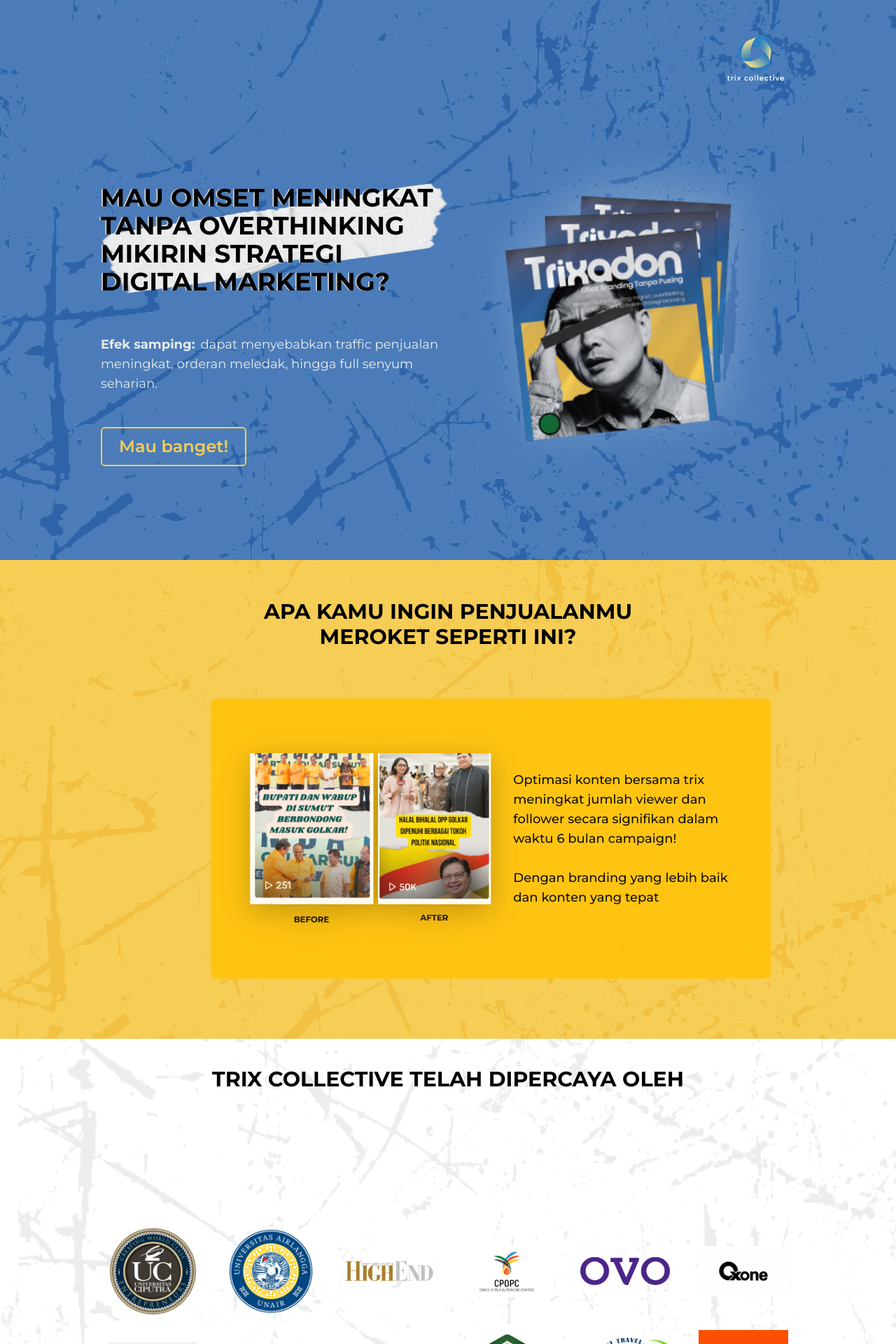
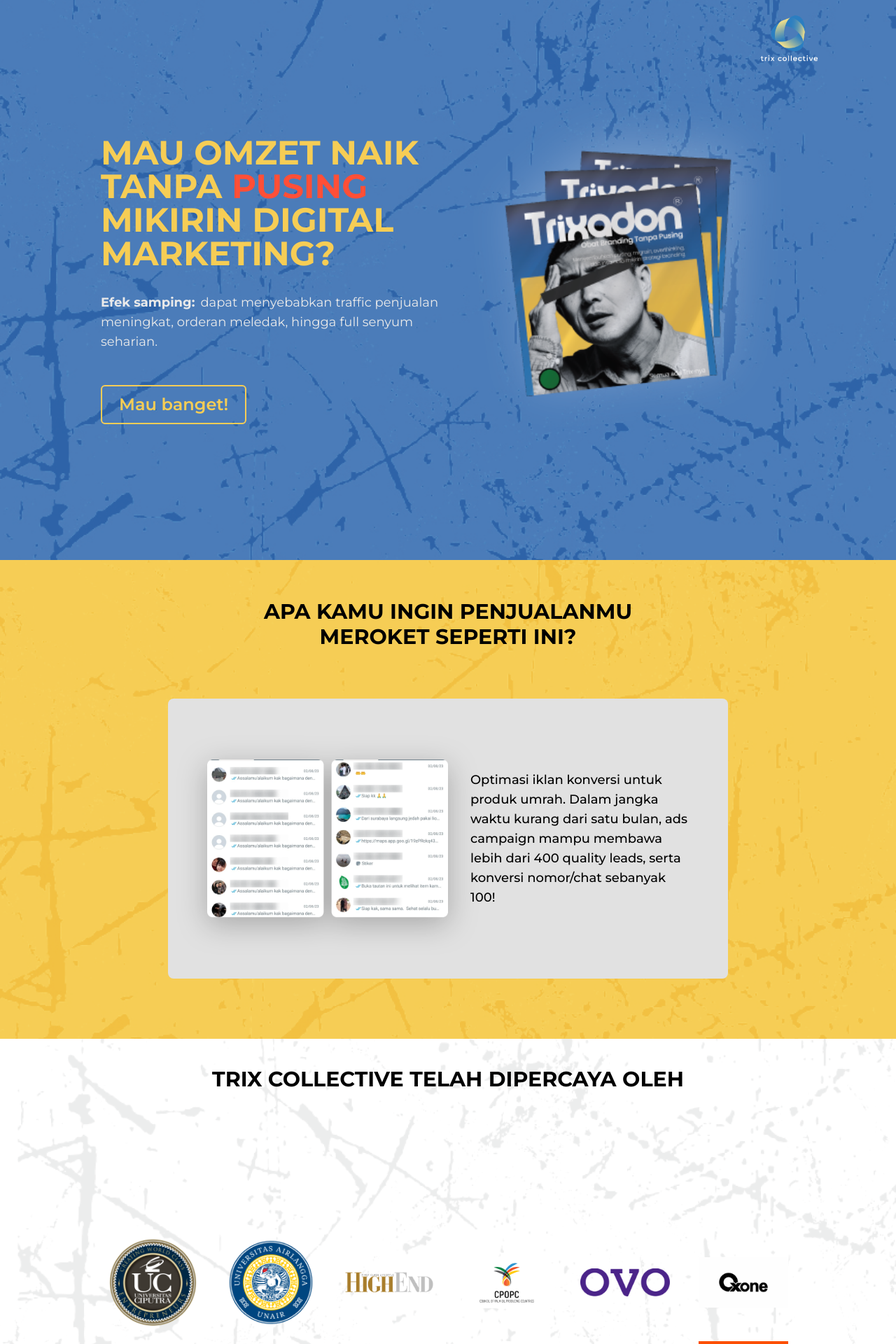
Before and after one commit to masbagaspn/landing-page-trix, a React (Vite) app: page / in a window 1280 px wide. Shown: the top 1920 px of the page at 70% size. Built offline with nearby package versions, Linux system fonts and the light colour scheme.

Commit message:
change headline and add many more in partner section

```diff
--- a/src/components/prices/PriceMainFeatures.jsx
+++ b/src/components/prices/PriceMainFeatures.jsx
@@ -5,11 +5,13 @@
     <div className="w-full flex flex-col gap-2">
       <strong className="text-3xl font-medium inline-flex gap-2 lg:text-2xl">
         <span className="relative">
-          <span className="relative z-10">{data.total}</span>
+          <span className="relative z-10 drop-shadow-price-title">
+            {data.total}
+          </span>
           <div className="absolute left-0 top-0 bg-yellow-primary w-8 h-8 rounded-full z-0" />
         </span>
         <span className="relative">
-          <span className="relative z-10">{name}</span>
+          <span className="relative z-10 drop-shadow-price-title">{name}</span>
           <div className="absolute bottom-1.5 left-0 bg-yellow-primary w-[105%] h-2 z-0" />
         </span>
       </strong>
--- a/src/components/sections/Copy1.jsx
+++ b/src/components/sections/Copy1.jsx
@@ -7,7 +7,7 @@
   return (
     <Section
       className={clsx(
-        "w-full py-8 flex flex-col items-center justify-center gap-5",
+        "w-full py-8 flex flex-col items-center justify-center gap-5 lg:gap-10",
         "bg-[url('/assets/background/bg-yellow-mobile.png')] bg-top bg-cover bg-no-repeat",
         "lg:bg-[url('/assets/background/bg-yellow-desktop.png')]"
       )}
--- a/src/components/sections/Copy2.jsx
+++ b/src/components/sections/Copy2.jsx
@@ -6,7 +6,7 @@
   return (
     <Section
       className={clsx(
-        "w-full h-fit pt-6 pb-16 flex flex-col justify-center items-center gap-8 lg:py-14",
+        "w-full h-fit pt-6 pb-16 flex flex-col justify-center items-center gap-8 lg:py-14 lg:gap-7",
         "bg-[url('/assets/background/bg-blue-mobile.png')] bg-cover bg-top bg-no-repeat"
       )}
     >
--- a/src/components/sections/Hero.jsx
+++ b/src/components/sections/Hero.jsx
@@ -6,7 +6,7 @@
   return (
     <Section
       className={clsx(
-        "w-full min-h-screen flex flex-col justify-center items-center pt-6 pb-16 lg:hidden",
+        "w-full min-h-screen flex flex-col justify-center items-center pt-6 pb-16 gap-6 lg:hidden",
         "bg-[url('/assets/background/bg-blue-mobile.png')] bg-cover bg-center bg-no-repeat"
       )}
     >
@@ -15,20 +15,22 @@
         alt="logo"
         className="w-32 h-auto aspect-square"
       />
-      <h2 className="relative font-bold text-2xl text-center drop-shadow-grey uppercase">
-        <span className="relative z-20">{hero.title}</span>
-        <img
+      <h2 className="relative font-bold text-2xl text-center uppercase text-yellow-primary">
+        MAU OMZET NAIK TANPA{" "}
+        <strong className="text-[#FF4F37] font-bold">{` PUSING `}</strong>
+        MIKIRIN DIGITAL MARKETING?
+        {/* <img
           src="/assets/tape.png"
           alt="trixadon"
           className="absolute left-1/2 top-1/2 -translate-x-1/2 -translate-y-1/2 z-0"
-        />
+        /> */}
       </h2>
       <img
         src="/assets/images/trixadon.png"
         alt="trixadon"
-        className="drop-shadow-trixadon mb-4"
+        className="drop-shadow-trixadon"
       />
-      <p className="text-sm text-white text-center mb-16">
+      <p className="text-sm text-white text-center">
         <span className="mr-1 font-bold">Efek samping:</span>
         {hero.desc}
       </p>
--- a/src/components/sections/HeroDesktop.jsx
+++ b/src/components/sections/HeroDesktop.jsx
@@ -6,12 +6,12 @@
   return (
     <Section
       className={clsx(
-        "w-full min-h-screen py-7",
+        "relative w-full min-h-screen py-7",
         "bg-[url('/assets/background/bg-blue-desktop.png')] bg-cover bg-center bg-no-repeat",
         "hidden lg:flex flex-col gap-4"
       )}
     >
-      <div className="w-full flex justify-end">
+      <div className="absolute right-24 top-0">
         <img
           src="/assets/logo.png"
           alt="logo"
@@ -20,13 +20,17 @@
       </div>
       <div className="w-full grow grid grid-cols-2">
         <div className="flex flex-col justify-center">
-          <h2 className="relative font-bold text-4xl drop-shadow-grey uppercase mb-14 2xl:text-6xl">
-            <span className="relative z-20">{hero.title}</span>
-            <img
+          <h2 className="relative font-bold text-5xl uppercase mb-8 2xl:text-7xl">
+            <span className="relative z-20 text-yellow-primary">
+              MAU OMZET NAIK TANPA{" "}
+              <strong className="text-[#FF4F37] font-bold">{` PUSING `}</strong>
+              MIKIRIN DIGITAL MARKETING?
+            </span>
+            {/* <img
               src="/assets/tape.png"
               alt="trixadon"
               className="absolute left-1/2 top-1/2 -translate-x-1/2 -translate-y-1/2 w-full h-full z-0"
-            />
+            /> */}
           </h2>
           <p className="text-lg text-white mb-12 2xl:text-2xl">
             <span className="mr-2 font-bold">Efek samping:</span>
--- a/src/components/sections/Offers.jsx
+++ b/src/components/sections/Offers.jsx
@@ -11,7 +11,7 @@
   useEffect(() => {
     const interval = setInterval(() => {
       setIndex((index) => (index + 1) % 3);
-    }, 3000);
+    }, 5000);
 
     return () => clearInterval(interval);
   }, []);
--- a/src/components/sections/Partners.jsx
+++ b/src/components/sections/Partners.jsx
@@ -6,12 +6,12 @@
   return (
     <Section
       className={clsx(
-        "flex flex-col py-9 pb-14 gap-4 lg:pt-10 lg:gap-48 lg:pb-48",
+        "flex flex-col py-9 pb-14 gap-4 lg:pt-10 lg:pb-48",
         "bg-[url('/assets/background/bg-white.png')] bg-cover bg-center bg-no-repeat"
       )}
     >
-      <h2 className="section-title">{partners.title}</h2>
-      <div className="w-full grid grid-cols-6 gap-5">
+      <h2 className="section-title mb-4 lg:mb-48">{partners.title}</h2>
+      <div className="w-full grid grid-cols-6 gap-5 mb-5 lg:mb-10">
         {partners.partners.map((p) => (
           <div
             key={p.name}
@@ -25,6 +25,9 @@
           </div>
         ))}
       </div>
+      <span className="text-xs font-semibold text-center lg:text-xl">
+        And many more...
+      </span>
     </Section>
   );
 };
--- a/src/components/sections/Prices.jsx
+++ b/src/components/sections/Prices.jsx
@@ -20,7 +20,7 @@
           <Price key={p.name} data={p} />
         ))}
       </div>
-      <button className="button-blue w-fit self-center uppercase">
+      <button className="button-blue w-fit self-center uppercase hidden lg:block">
         Diskusikan budgetmu sekarang!
       </button>
     </Section>
--- a/src/components/sections/Testimonies.jsx
+++ b/src/components/sections/Testimonies.jsx
@@ -19,6 +19,9 @@
             key={t.name}
             className="flex flex-col p-4 bg-yellow-primary rounded-lg lg:px-4 lg:pt-5 lg:pb-14 2xl:px-8 2xl:pt-8"
           >
+            <div className="w-14 h-auto aspect-square bg-gray-300 rounded-full flex items-center justify-center lg:hidden mb-2.5">
+              Foto
+            </div>
             <h3 className="text-2xl font-bold lg:text-4xl lg:mb-2 2xl:text-6xl">
               {t.name}
             </h3>
```
Also changed, not shown: src/components/sections/Cases.jsx (+20 -20 lines), public/assets/images/cases/brilliant.png.
